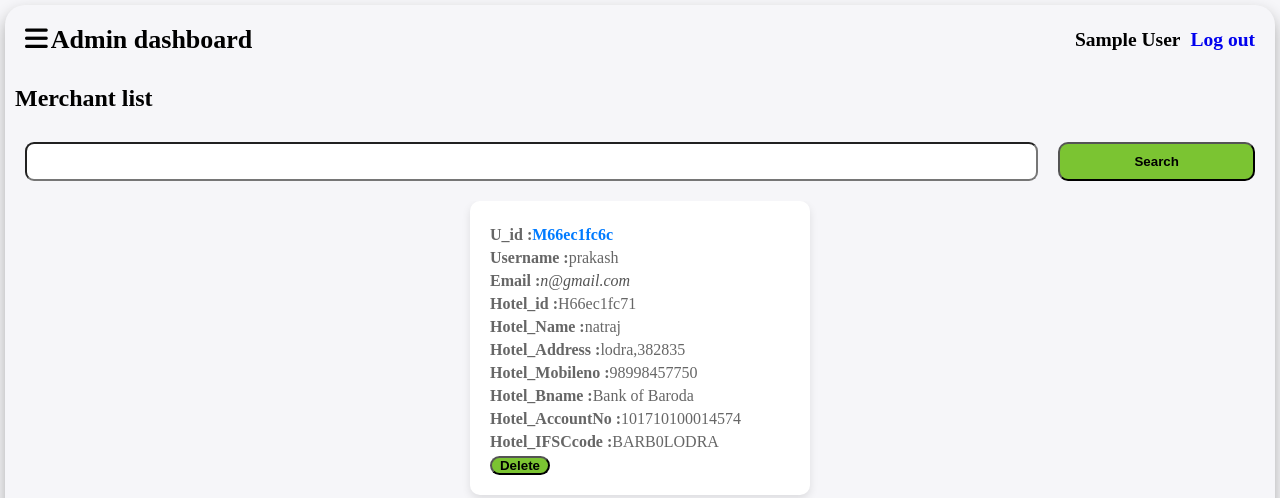
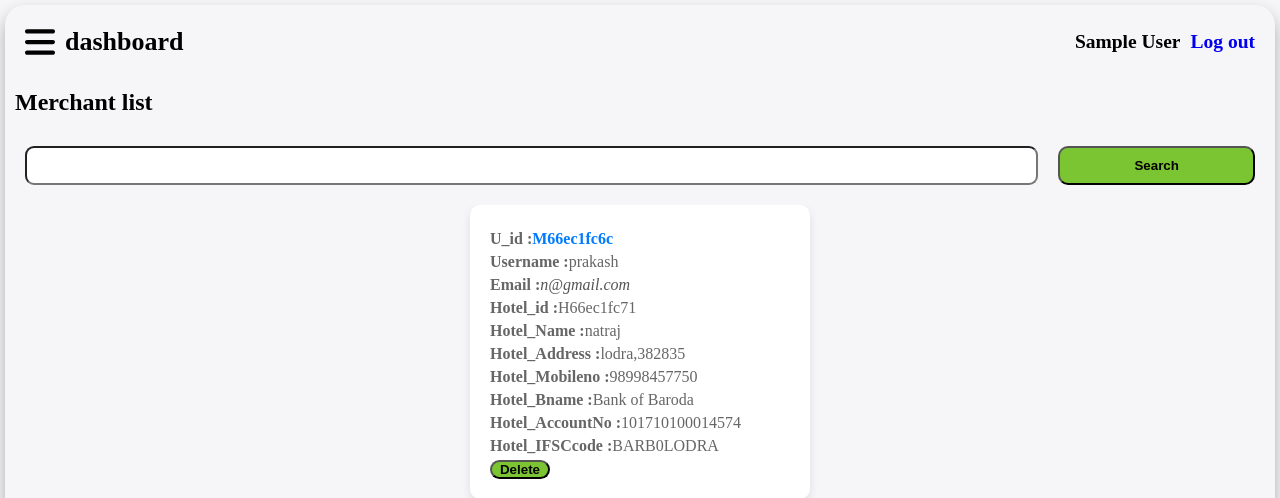
Before and after one commit to prakashhi/Stayfinderapp, a PHP site: page /Admin_dash.php in a window 1280 px wide. Shown: the top 498 px of the page. Run offline with PHP 8.4, Linux system fonts and the light colour scheme; the visitor is signed in with stand-in values (Sample User, id 1); data comes from the database, SQL or seed files in the repository; some libraries are stand-ins or nearby versions.

Commit message:
add new files

```diff
--- a/Admin_dash.php
+++ b/Admin_dash.php
@@ -15,9 +15,7 @@
     <div class="container">
         <div class="left">
             <div class="close">
-                <svg xmlns="http://www.w3.org/2000/svg" viewBox="0 0 384 512" class="closebtn"><!--!Font Awesome Free 6.6.0 by @fontawesome - https://fontawesome.com License - https://fontawesome.com/license/free Copyright 2024 Fonticons, Inc.-->
-                    <path d="M342.6 150.6c12.5-12.5 12.5-32.8 0-45.3s-32.8-12.5-45.3 0L192 210.7 86.6 105.4c-12.5-12.5-32.8-12.5-45.3 0s-12.5 32.8 0 45.3L146.7 256 41.4 361.4c-12.5 12.5-12.5 32.8 0 45.3s32.8 12.5 45.3 0L192 301.3 297.4 406.6c12.5 12.5 32.8 12.5 45.3 0s12.5-32.8 0-45.3L237.3 256 342.6 150.6z" />
-                </svg>
+                <img src="./Images/close.svg" alt="" class="closebtn">
             </div>
 
             <div class="logo">
@@ -31,13 +29,13 @@
 
                 <a href="#">
                     <li>
-                        <i class="fa-solid fa-house"></i>
+
                         Merchant list
                     </li>
                 </a>
                 <a href="./Admin_merchant.php">
                     <li>
-                        <i class="fa-solid fa-house"></i>
+
                         Customer list
                     </li>
                 </a>
@@ -48,7 +46,7 @@
 
         <div class="right">
             <div class="navbar">
-                <h1 class="name"><i class="fa-solid fa-bars" id="hambtn"></i>Admin dashboard</h1>
+                <h1 class="name"><img src="./Images/ham.svg" id="hambtn"> dashboard</h1>
                 <h2 class="uname">
                     <?php
                     session_start();
--- a/CSS/admin.css
+++ b/CSS/admin.css
@@ -24,7 +24,7 @@
     position: absolute;
     height: 100%;
     width: 100%;
-    background: url("https://images.unsplash.com/photo-1519389950473-47ba0277781c?fm=jpg&q=60&w=3000&ixlib=rb-4.0.3&ixid=M3wxMjA3fDB8MHxzZWFyY2h8MTV8fG9mZmljZSUyMGFkbWlufGVufDB8fDB8fHww");
+    background: url("../Images/photo-1519389950473-47ba0277781c.jpg");
     background-position: center;
     background-size: cover;
 }
--- a/CSS/index.css
+++ b/CSS/index.css
@@ -4,7 +4,15 @@
 }
 
 .name {
+    display: flex;
+    align-items: center;
+    gap: 10px;
+
     margin: 20px;
+}
+#hambtn
+{
+    width: 30px;
 }
 
 .container {
--- a/CSS/style.css
+++ b/CSS/style.css
@@ -24,7 +24,7 @@
     position: absolute;
     height: 100%;
     width: 100%;
-    background: url("https://wallpapersmug.com/download/1280x1024/f39563/tropical-beach-sea-calm-holiday.jpg");
+    background: url("../Images/tropical-beach-paradise-as-summer-landscape-with-beach-swing-or-hammock-and-white-sand-calm-sea-serene-beach-luxury-beach-vacation-summer-holiday-tranquil-romantic-island-nature-travel-destination-photo.jpg");
     background-position: center;
     background-size: cover;
 
--- a/CSS/style_m.css
+++ b/CSS/style_m.css
@@ -23,7 +23,7 @@
     position: absolute;
     height: 100%;
     width: 100%;
-    background: url("https://images.unsplash.com/photo-1561501900-3701fa6a0864?fm=jpg&q=60&w=3000&ixlib=rb-4.0.3&ixid=M3wxMjA3fDB8MHxzZWFyY2h8Mnx8bHV4dXJ5JTIwaG90ZWx8ZW58MHx8MHx8fDA%3D");
+    background: url("../Images/photo-1561501900-3701fa6a0864.jpg");
     background-position: center;
     background-size: cover;
 }
--- a/merchant_dash.php
+++ b/merchant_dash.php
@@ -14,9 +14,7 @@
     <div class="container">
         <div class="left">
             <div class="close">
-                <svg xmlns="http://www.w3.org/2000/svg" viewBox="0 0 384 512" class="closebtn"><!--!Font Awesome Free 6.6.0 by @fontawesome - https://fontawesome.com License - https://fontawesome.com/license/free Copyright 2024 Fonticons, Inc.-->
-                    <path d="M342.6 150.6c12.5-12.5 12.5-32.8 0-45.3s-32.8-12.5-45.3 0L192 210.7 86.6 105.4c-12.5-12.5-32.8-12.5-45.3 0s-12.5 32.8 0 45.3L146.7 256 41.4 361.4c-12.5 12.5-12.5 32.8 0 45.3s32.8 12.5 45.3 0L192 301.3 297.4 406.6c12.5 12.5 32.8 12.5 45.3 0s12.5-32.8 0-45.3L237.3 256 342.6 150.6z" />
-                </svg>
+                <img src="./Images/close.svg" alt="" class="closebtn">
             </div>
 
             <div class="logo">
@@ -46,7 +44,7 @@
         <div class="right">
             <div class="navbar">
                 <h1 class="name" class="h-div">
-                    <i class="fa-solid fa-bars" id="hambtn">
+                <img src="./Images/ham.svg" id="hambtn">
                     </i> Merchant dashboard
                 </h1>
                 <h2 class="uname">
```
Also changed, not shown: Images/close.svg (added), Images/ham.svg (added), Images/photo-1519389950473-47ba0277781c.jpg (added), Images/photo-1561501900-3701fa6a0864.jpg (added), Images/tropical-beach-sea-calm-holiday.jpg (added), 1 other file.
